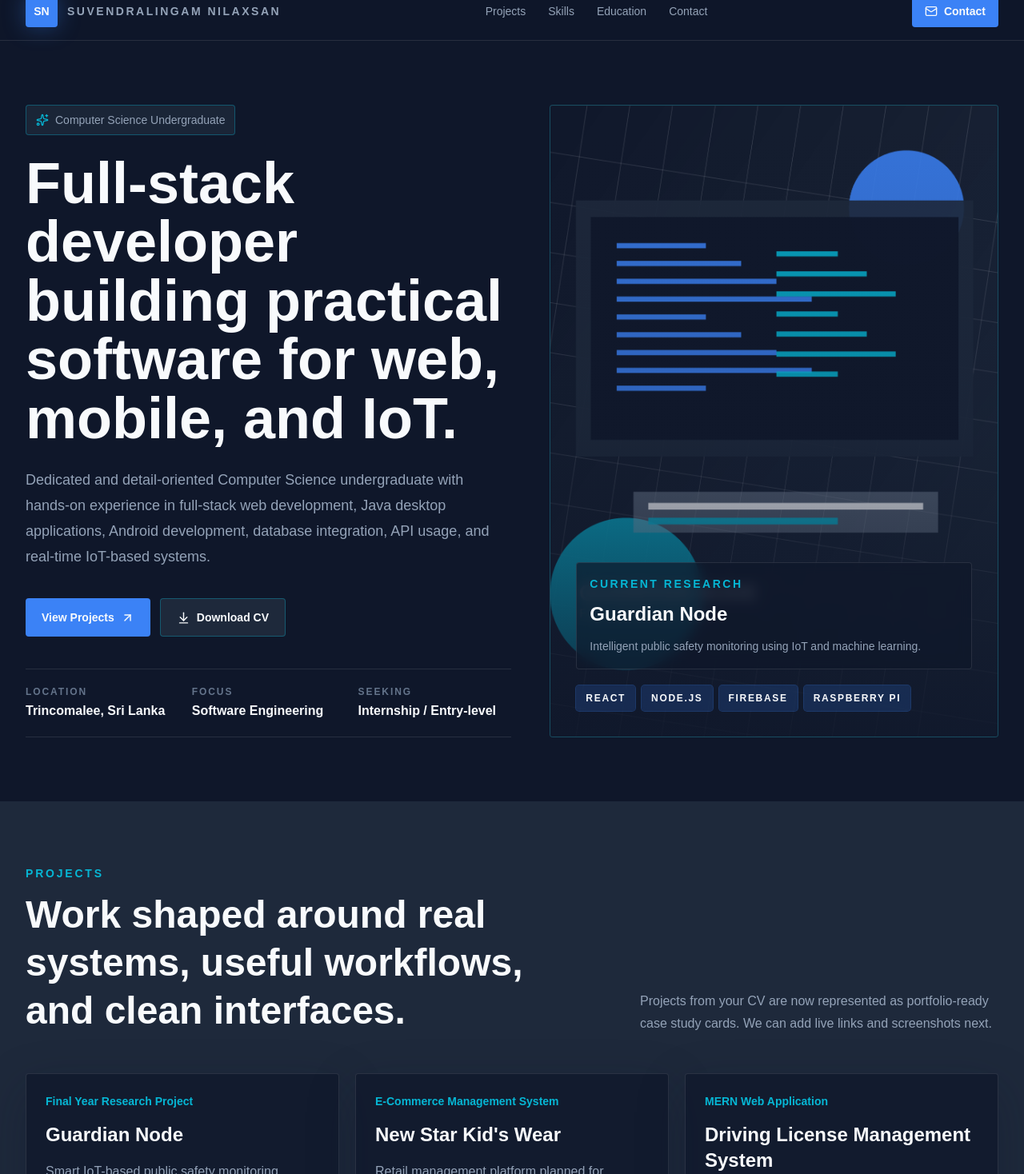
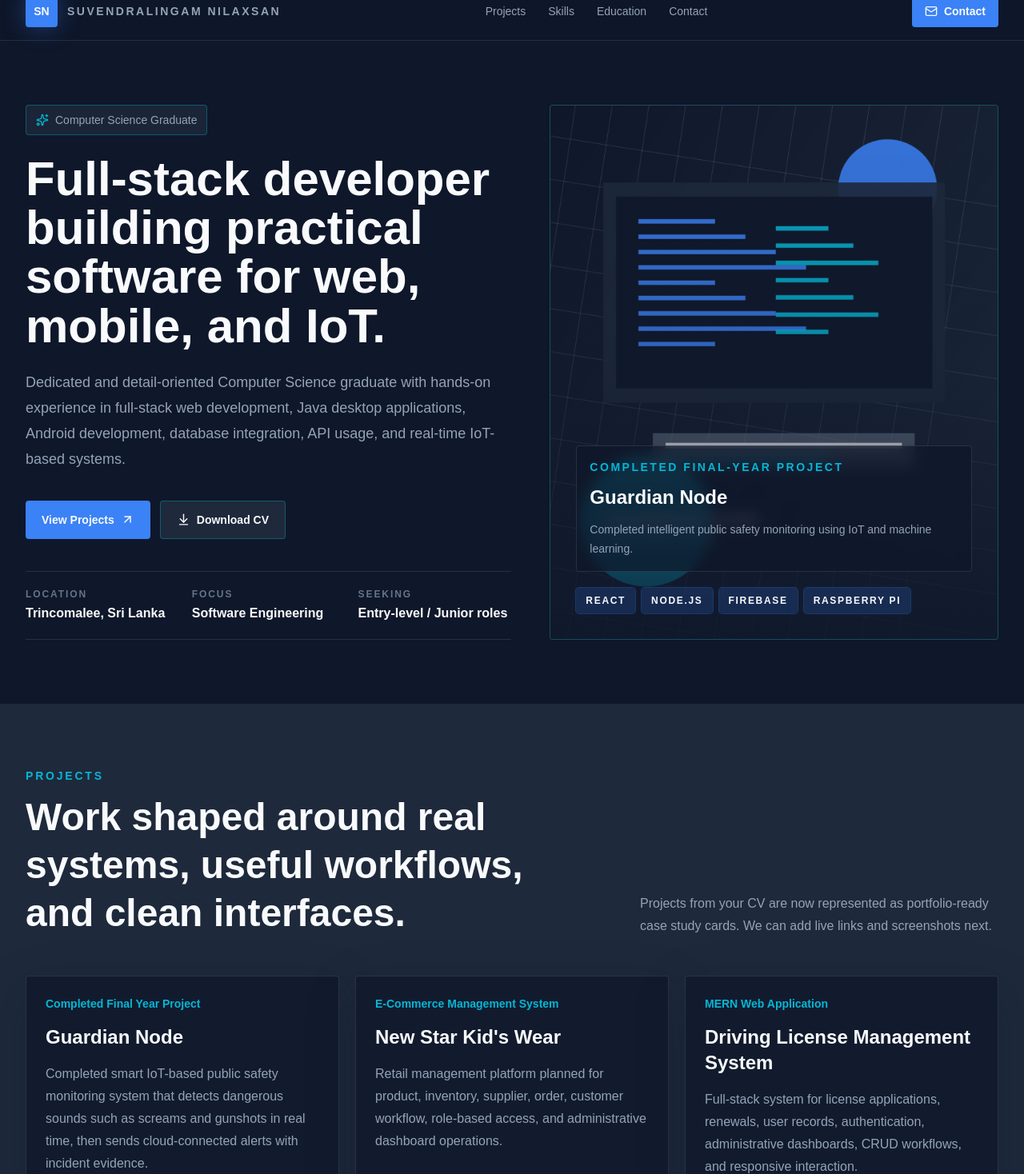
Before and after one commit to NilaxsanSE/my_portfolio, a Next.js app: page / in a window 1280 px wide. Shown: the part 22-1490 px from the top of the page at 80% size. Built offline with nearby package versions, Linux system fonts and the light colour scheme.

Commit message:
docs: update graduate status and completed project

```diff
--- a/src/app/layout.tsx
+++ b/src/app/layout.tsx
@@ -4,7 +4,7 @@ import "./globals.css";
 export const metadata: Metadata = {
   title: "Suvendralingam Nilaxsan | Software Engineer Portfolio",
   description:
-    "Computer Science undergraduate and full-stack developer portfolio featuring web, mobile, Java desktop, and IoT-based software projects.",
+    "Computer Science graduate and full-stack developer portfolio featuring web, mobile, Java desktop, and IoT-based software projects.",
 };
 
 export default function RootLayout({
--- a/src/app/page.tsx
+++ b/src/app/page.tsx
@@ -20,9 +20,9 @@ const navItems = ["Projects", "Skills", "Education", "Contact"];
 const projects = [
   {
     name: "Guardian Node",
-    type: "Final Year Research Project",
+    type: "Completed Final Year Project",
     description:
-      "Smart IoT-based public safety monitoring system that detects dangerous sounds such as screams and gunshots in real time, then sends cloud-connected alerts with incident evidence.",
+      "Completed smart IoT-based public safety monitoring system that detects dangerous sounds such as screams and gunshots in real time, then sends cloud-connected alerts with incident evidence.",
     stack: ["Python", "TensorFlow", "Raspberry Pi", "Firebase", "Java"],
   },
   {
@@ -61,7 +61,7 @@ const skillGroups = [
 
 const education = [
   {
-    year: "2025 - Present",
+    year: "Completed",
     title: "BSc (Hons) in Computer Science",
     place: "SLIIT City Uni, affiliated with the University of Bedfordshire, UK",
   },
@@ -131,13 +131,13 @@ export default function Home() {
         >
           <div className="mb-6 inline-flex w-fit items-center gap-2 rounded border border-[#06B6D4]/35 bg-[#1E293B]/78 px-3 py-2 text-sm font-medium text-[#94A3B8]">
             <Sparkles size={16} className="text-[#06B6D4]" aria-hidden />
-            Computer Science Undergraduate
+            Computer Science Graduate
           </div>
-          <h1 className="max-w-4xl text-5xl font-semibold leading-[1.02] text-[#F8FAFC] sm:text-6xl lg:text-7xl">
+          <h1 className="max-w-4xl text-5xl font-semibold leading-[1.02] text-[#F8FAFC] sm:text-6xl lg:text-6xl">
             Full-stack developer building practical software for web, mobile, and IoT.
           </h1>
           <p className="mt-6 max-w-2xl text-lg leading-8 text-[#94A3B8]">
-            Dedicated and detail-oriented Computer Science undergraduate with hands-on
+            Dedicated and detail-oriented Computer Science graduate with hands-on
             experience in full-stack web development, Java desktop applications,
             Android development, database integration, API usage, and real-time
             IoT-based systems.
@@ -164,7 +164,7 @@ export default function Home() {
             {[
               ["Location", "Trincomalee, Sri Lanka"],
               ["Focus", "Software Engineering"],
-              ["Seeking", "Internship / Entry-level"],
+              ["Seeking", "Entry-level / Junior roles"],
             ].map(([label, value]) => (
               <div key={label}>
                 <p className="text-xs font-semibold uppercase tracking-[0.16em] text-[#64748B]">
@@ -193,11 +193,11 @@ export default function Home() {
           <div className="absolute bottom-0 left-0 right-0 p-6 sm:p-8">
             <div className="mb-5 grid gap-3 rounded border border-[#F8FAFC]/10 bg-[#0F172A]/70 p-4 backdrop-blur">
               <p className="text-sm font-semibold uppercase tracking-[0.18em] text-[#06B6D4]">
-                Current research
+                Completed final-year project
               </p>
               <p className="text-2xl font-semibold text-[#F8FAFC]">Guardian Node</p>
               <p className="text-sm leading-6 text-[#94A3B8]">
-                Intelligent public safety monitoring using IoT and machine learning.
+                Completed intelligent public safety monitoring using IoT and machine learning.
               </p>
             </div>
             <div className="flex flex-wrap gap-2">
@@ -344,7 +344,7 @@ export default function Home() {
               Trincomalee / Sri Lanka
             </p>
             <h2 className="mt-4 max-w-3xl text-4xl font-semibold leading-tight text-[#F8FAFC] md:text-5xl">
-              Open to internship, entry-level, and collaborative software opportunities.
+              Open to entry-level, junior, and collaborative software opportunities.
             </h2>
           </div>
           <div className="flex flex-col justify-end gap-3 sm:flex-row md:flex-col">
```
